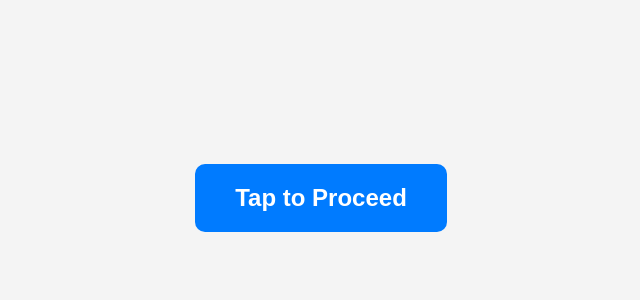
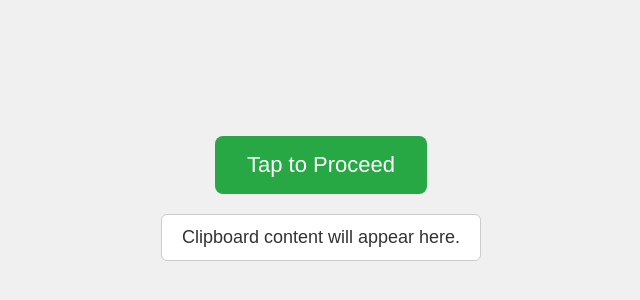
Before and after one commit to robsek12/qrcode, a plain HTML site: page index.html in a window 1280 px wide. Shown: the part 210-510 px from the top of the page, without its empty margins (319-959 px from the left). Drawn offline with Linux system fonts and the light colour scheme.

Commit message:
Update index.html

```diff
--- a/index.html
+++ b/index.html
@@ -2,32 +2,61 @@
 <html lang="en">
 <head>
   <meta charset="UTF-8">
-  <title>Tap to Proceed</title>
+  <title>Paste Clipboard</title>
   <style>
     body {
       display: flex;
+      flex-direction: column;
       justify-content: center;
       align-items: center;
       height: 100vh;
       font-family: Arial, sans-serif;
-      background-color: #f4f4f4;
+      background-color: #f0f0f0;
+      text-align: center;
     }
+
     button {
-      padding: 20px 40px;
-      font-size: 24px;
-      font-weight: bold;
-      background-color: #007bff;
+      padding: 16px 32px;
+      font-size: 22px;
+      background-color: #28a745;
       color: white;
       border: none;
-      border-radius: 10px;
+      border-radius: 8px;
       cursor: pointer;
+      margin-bottom: 20px;
     }
+
     button:hover {
-      background-color: #0056b3;
+      background-color: #218838;
+    }
+
+    #output {
+      font-size: 18px;
+      color: #333;
+      background: white;
+      padding: 12px 20px;
+      border: 1px solid #ccc;
+      border-radius: 6px;
+      max-width: 80%;
+      word-wrap: break-word;
     }
   </style>
 </head>
 <body>
-  <button onclick="alert('Tapped!')">Tap to Proceed</button>
+
+  <button onclick="pasteClipboard()">Tap to Proceed</button>
+  <div id="output">Clipboard content will appear here.</div>
+
+  <script>
+    async function pasteClipboard() {
+      try {
+        const text = await navigator.clipboard.readText();
+        document.getElementById('output').innerText = text || '📋 Clipboard is empty.';
+      } catch (err) {
+        document.getElementById('output').innerText = '❌ Failed to read clipboard: ' + err;
+      }
+    }
+  </script>
+
 </body>
 </html>
```
